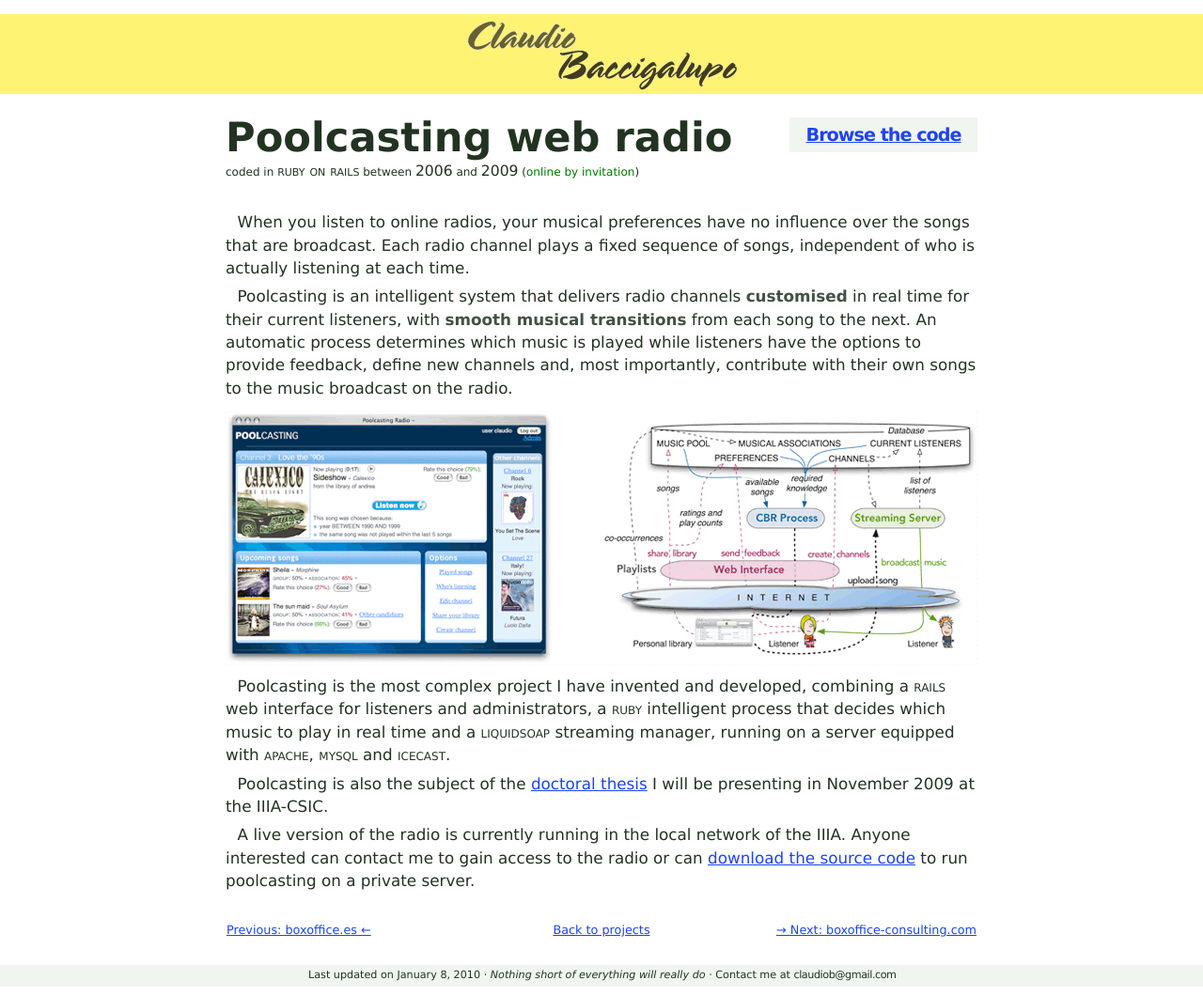
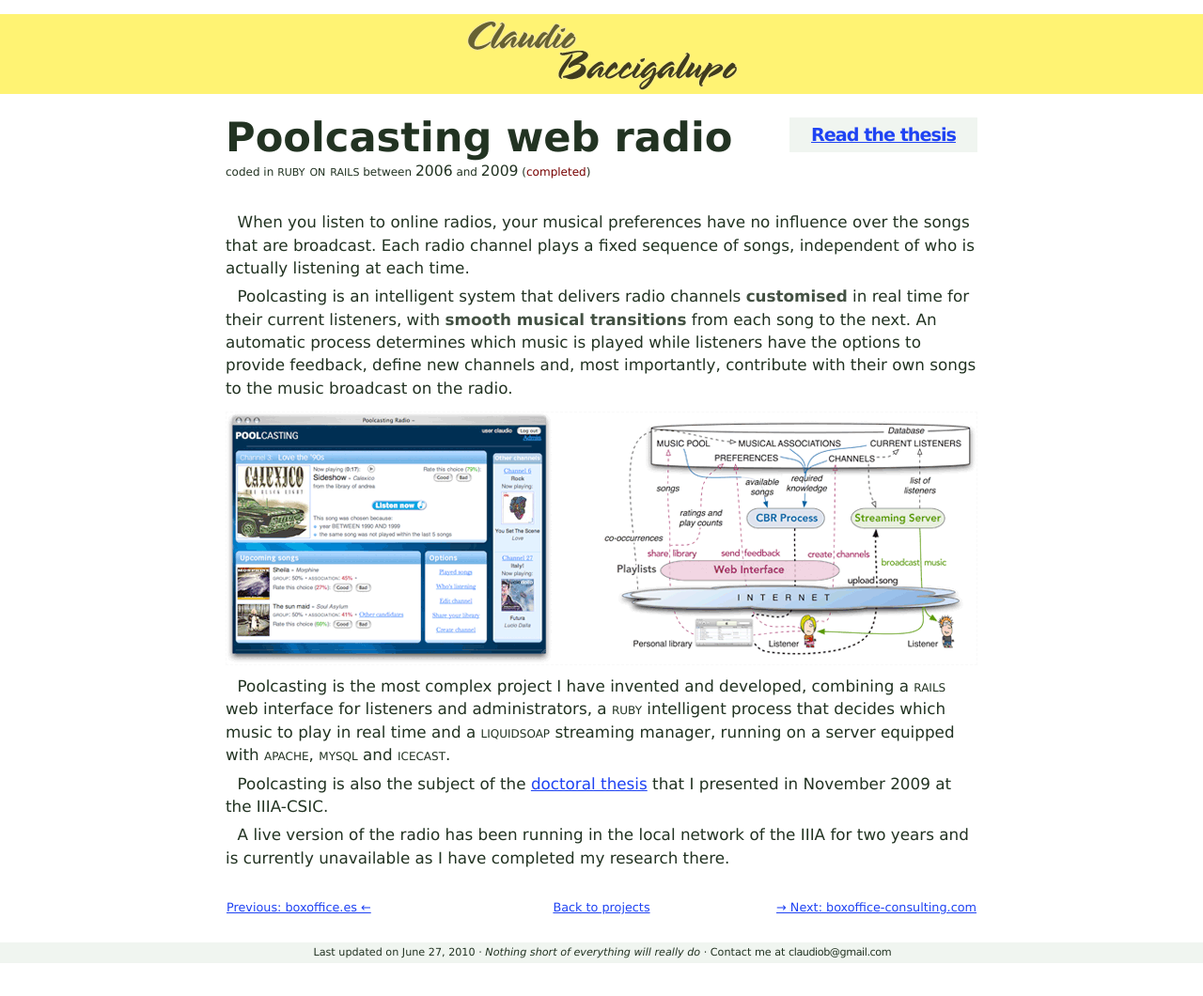
Before and after one commit to claudiob/claudiob.github.com, a Jekyll site: the page built from _posts/2009-09-02-poolcasting.html, in a window 1280 px wide. Shown: the whole page at 94% size. Built offline with Jekyll 4.4.1, drawn with Linux system fonts in a browser that asks for light colours; after the commit the page ends 1035 px from its top, so only the background shows below that.

Commit message:
Set status completed to poolcasting

```diff
--- a/_layouts/default.html
+++ b/_layouts/default.html
@@ -26,7 +26,7 @@
 {{ content }}
 
 <div id="footer_box">
-    Last updated on January 8, 2010 &middot;
+    Last updated on June 27, 2010 &middot;
     <q>Nothing short of everything will really do</q> &middot;
     Contact me at <span class="email"> c l a u d i o b @ g m a i l  . c o m</span>
 </div>
--- a/_layouts/post.html
+++ b/_layouts/post.html
@@ -3,6 +3,8 @@ layout: default
 ---
 {% if page.action == 'browse' %}
 {%  assign link = 'Browse the code' %}
+{% elsif page.action == 'read' %}
+{%  assign link = 'Read the thesis' %}
 {% else %}
 {%  assign link = 'Visit the page' %}
 {% endif %}
--- a/_posts/2009-09-02-poolcasting.html
+++ b/_posts/2009-09-02-poolcasting.html
@@ -4,10 +4,10 @@ name: Poolcasting web radio
 language: Ruby on Rails
 from: 2006
 to: 2009
-active: true
-status: online by invitation
-link: http://github.com/claudiob/poolcasting/
-action: browse
+active: false
+status: completed
+link: http://www.iiia.csic.es/~claudio/papers/Baccigalupo-2009-PhdThesis.pdf
+action: read
 desc: I created a <strong>social web radio</strong> where music channels autonomously adapt in real time to satisfy a group of listeners
 ---
 
@@ -31,10 +31,10 @@ desc: I created a <strong>social web radio</strong> where music channels autonom
 </p>
 
 <p>
-  Poolcasting is also the subject of the <a href="http://www.iiia.csic.es/~claudio/papers/Baccigalupo-2009-PhdThesis.pdf" title="Link to doctoral thesis (PDF)">doctoral thesis</a> I will be presenting in November 2009 at the IIIA-CSIC.
+  Poolcasting is also the subject of the <a href="http://www.iiia.csic.es/~claudio/papers/Baccigalupo-2009-PhdThesis.pdf" title="Link to doctoral thesis (PDF)">doctoral thesis</a> that I presented in November 2009 at the IIIA-CSIC.
 </p>
 
 <p>
-  A live version of the radio is currently running in the local network of the IIIA.
-  Anyone interested can contact me to gain access to the radio or can <a href="http://github.com/claudiob/poolcasting/" title="Link to GitHub code repository">download the source code</a> to run poolcasting on a private server.
+  A live version of the radio has been running in the local network of the IIIA for two years and is currently unavailable as I have completed my research there.
+  <!--Anyone interested can contact me to gain access to the radio or can <a href="http://github.com/claudiob/poolcasting/" title="Link to GitHub code repository">download the source code</a> to run poolcasting on a private server.-->
 </p>
```
